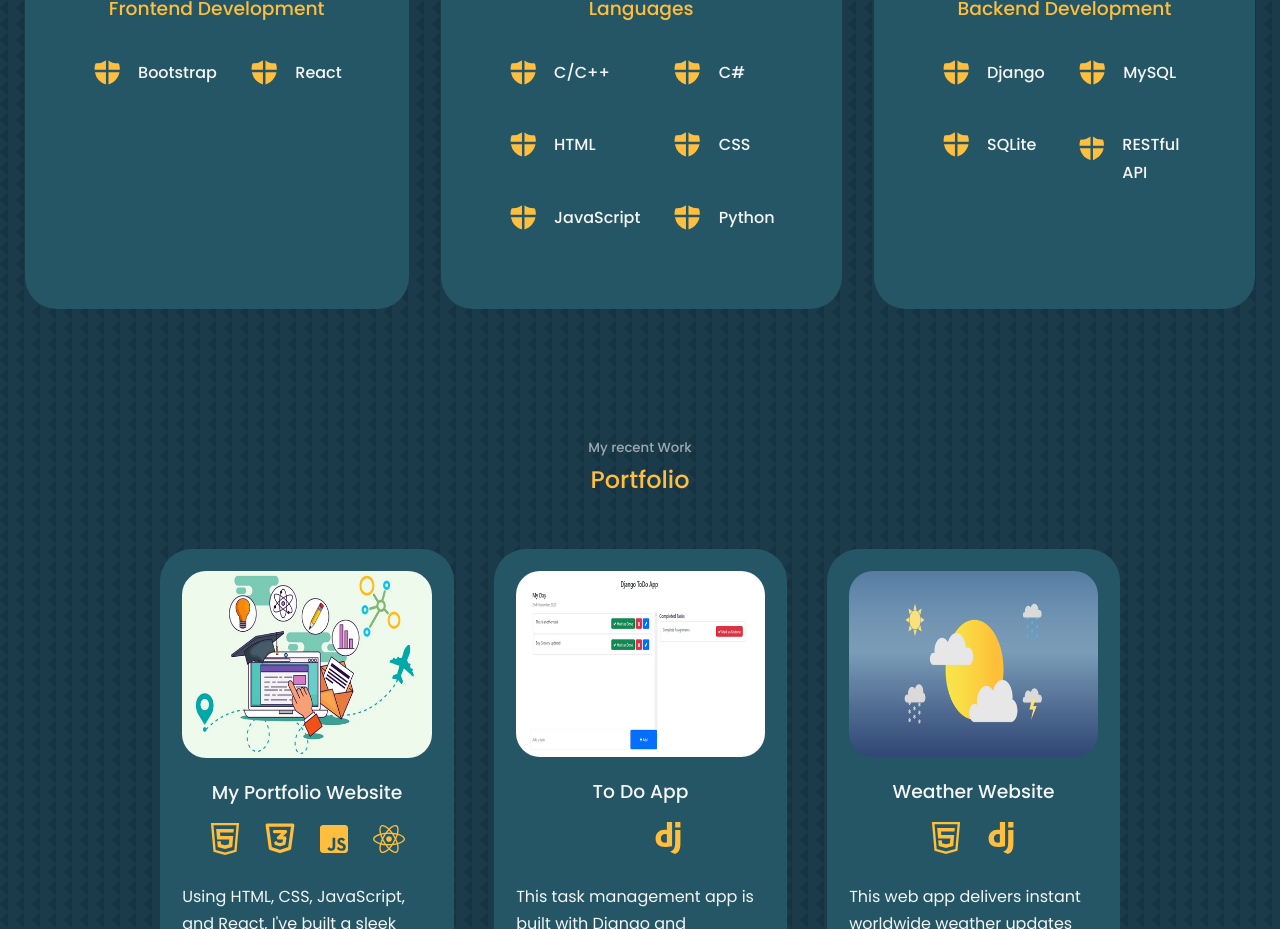
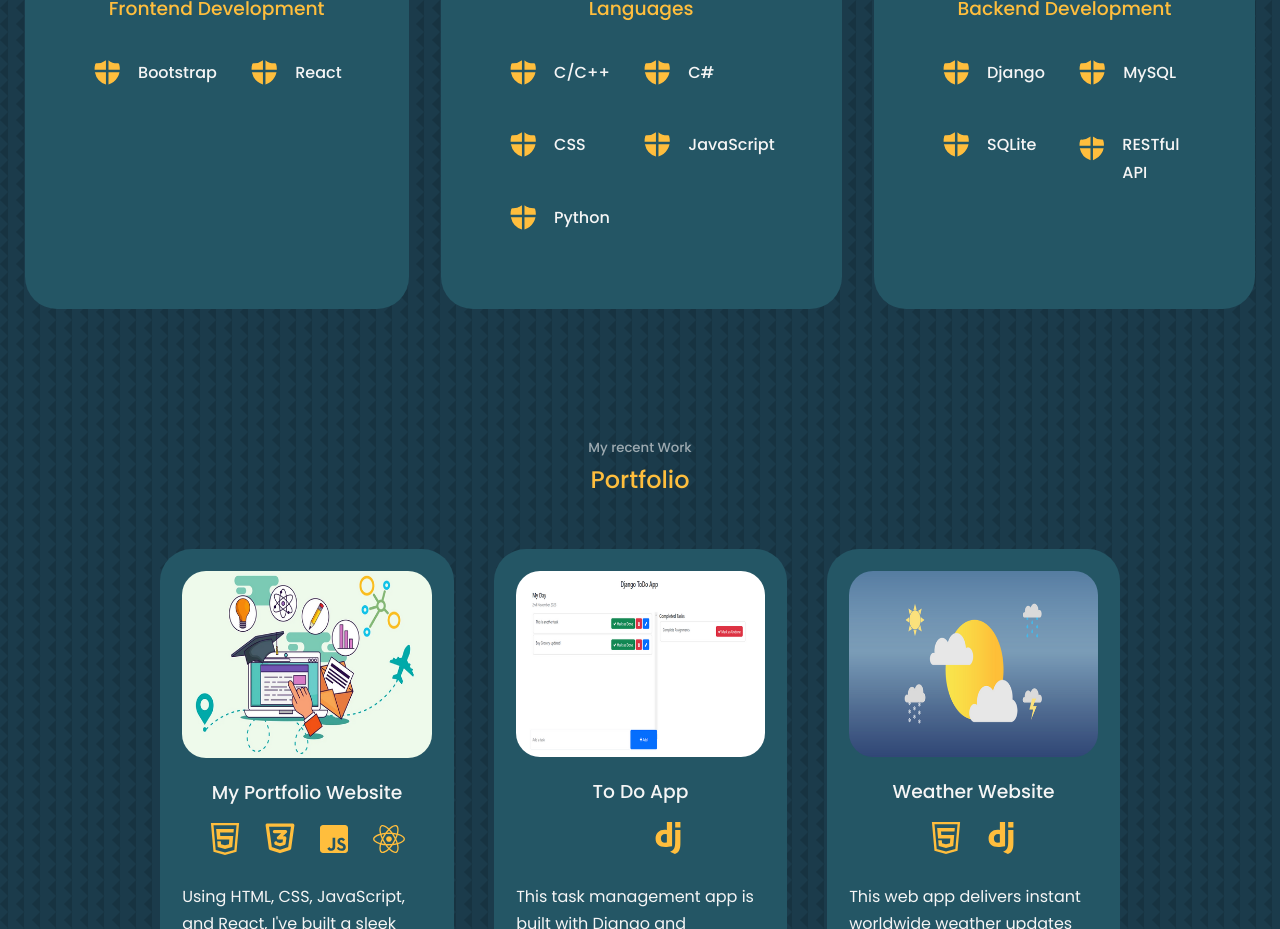
Before and after one commit to Hoang-Phuc-Tran/new-portfolio, a React (Create React App) app: page / in a window 1280 px wide. Shown: the part 2080-3009 px from the top of the page. Built offline with nearby package versions, Linux system fonts and the light colour scheme; some icons are missing.

Commit message:
Fixed exp section

```diff
--- a/src/components/experience/Experience.jsx
+++ b/src/components/experience/Experience.jsx
@@ -44,12 +44,6 @@ const Experience = () => {
               <TbShieldCheckeredFilled className='experience__details-icon'/>
               <div>
                 <h4 className="sub-heading">C#</h4>
-              </div>
-            </article>
-          <article className='experience__details'>
-              <TbShieldCheckeredFilled className='experience__details-icon'/>
-              <div>
-                <h4 className="sub-heading">HTML</h4>
               </div>
             </article>
             <article className='experience__details'>
```
Also changed, not shown: 10 other files (tests, documents, lock files or other folders).
